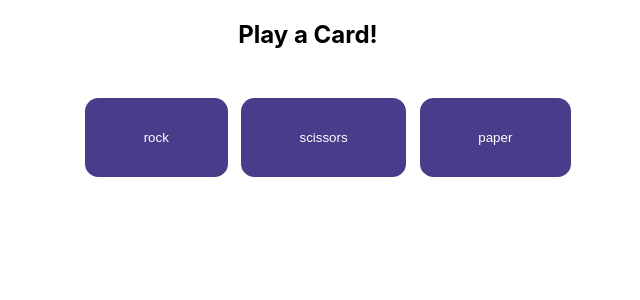
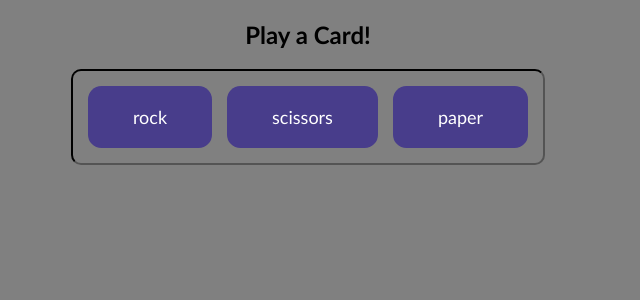
Before and after one commit to PierceLanternStudios/rps-plus, a React (Create React App) app: page / in a window 1280 px wide. Both pictures are taken after a click on the button "Begin Game". Shown: the top 300 px of the page, without its empty margins (332-972 px from the left). Built offline with nearby package versions, Linux system fonts and the light colour scheme.

Commit message:
some more style changes

```diff
--- a/src/App.tsx
+++ b/src/App.tsx
@@ -144,17 +144,18 @@ function App() {
 
   function renderResults() {
     return (
-      <div className={ResultPhaseCSS.container}>
+      <div className={gameCSS.container}>
         <span>Round #{round}:</span>
-        <span>Computer Played: {computerMove}</span>
-        <span>You Played: {playerMove}</span>
-        <span>Round Winner: {roundResult}!</span>
+        <span>
+          Computer Played <strong>{computerMove}</strong>, You Played:{" "}
+          <strong>{playerMove}</strong>, Round Winner:{" "}
+          <strong>{roundResult}!</strong>
+        </span>
         <span>
           Stats:{" "}
           <b>
-            {playerWins} {playerWins === 1 ? "win" : "wins"} / {computerWins}
-            {computerWins === 1 ? " loss" : " losses"} / {ties}
-            {ties === 1 ? " tie" : " ties"}
+            {pluralize("win", playerWins)} / {pluralize("loss", computerWins)} /{" "}
+            {pluralize("tie", ties)}
           </b>
         </span>
         <span>
@@ -167,13 +168,28 @@ function App() {
   }
 
   // ###################################################################
+  // =================  Text Formatting Utilities:  ====================
+  // ###################################################################
+
+  // function to take an input and a string and a number of those "things",
+  // and return a (potentially) pluralized version of that string. Useful
+  // if you have, for example 5 : egg and you want to return the string "5 eggs"
+  function pluralize(input: string, occurences: number) {
+    return occurences === 1
+      ? occurences.toString() + " " + input
+      : input.at(-1) === "s"
+      ? occurences.toString() + " " + input + "es"
+      : occurences.toString() + " " + input + "s";
+  }
+
+  // ###################################################################
   // =================  Render Subcomponents:  =========================
   // ###################################################################
 
   function renderHand() {
     return (
       <div className={gameCSS.hand_container}>
-        <ul>{MOVES.map((move) => renderCard(move))}</ul>
+        {MOVES.map((move) => renderCard(move))}
       </div>
     );
   }
--- a/src/button.main.module.css
+++ b/src/button.main.module.css
@@ -3,19 +3,20 @@
   background-color: darkslateblue;
   border-radius: 10pt;
   border: 0pt;
-  padding: 24pt 44pt;
-  margin: 0pt 5pt;
+  padding: 20px 45px;
   transition-duration: 0.3s;
+  font-family: "Trebuchet MS";
+  font-size: large;
 }
 
 .button:hover {
   background-color: rgb(49, 41, 95);
-  scale: 1.2;
+  scale: 1.1;
   transition-duration: 0.3s;
 }
 
 .button:focus {
   background-color: rgb(49, 41, 95);
-  scale: 1.2;
+  scale: 1.1;
   transition-duration: 0.3s;
 }
--- a/src/game.module.css
+++ b/src/game.module.css
@@ -2,11 +2,17 @@
   display: flex;
   flex-direction: column;
   align-items: center;
+  background-color: gray;
+  height: 100vh;
+  font-family: "Trebuchet MS";
 }
 
 .hand_container {
   display: flex;
-  flex-direction: row;
-  padding: 10pt;
-  row-gap: 10pt;
+  column-gap: 15px;
+  padding: 15px;
+  border: 2px;
+  border-style: inset;
+  border-color: black;
+  border-radius: 10px;
 }
--- a/src/resultsPhase.module.css
+++ /dev/null
@@ -1,7 +0,0 @@
-.container {
-  display: flex;
-  flex-direction: column;
-  background-color: gray;
-  align-items: center;
-  height: 100vh;
-}
--- a/src/splash.module.css
+++ b/src/splash.module.css
@@ -1,8 +1,10 @@
 .container {
-  display: center;
+  display: flex;
+  flex-direction: column;
   justify-content: center;
   align-items: center;
   text-align: center;
   height: 100vh;
-  font-family: "Franklin Gothic Medium", "Arial Narrow", Arial, sans-serif;
+  font-family: "Georgia";
+  background-color: gray;
 }
```
